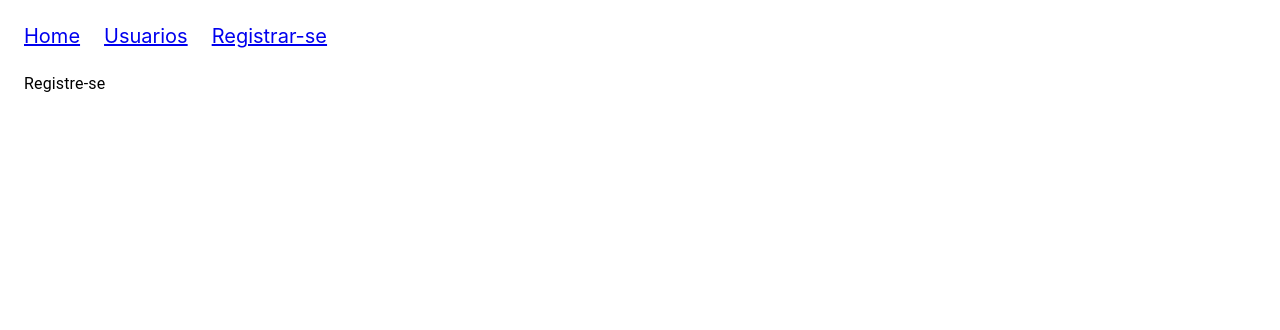
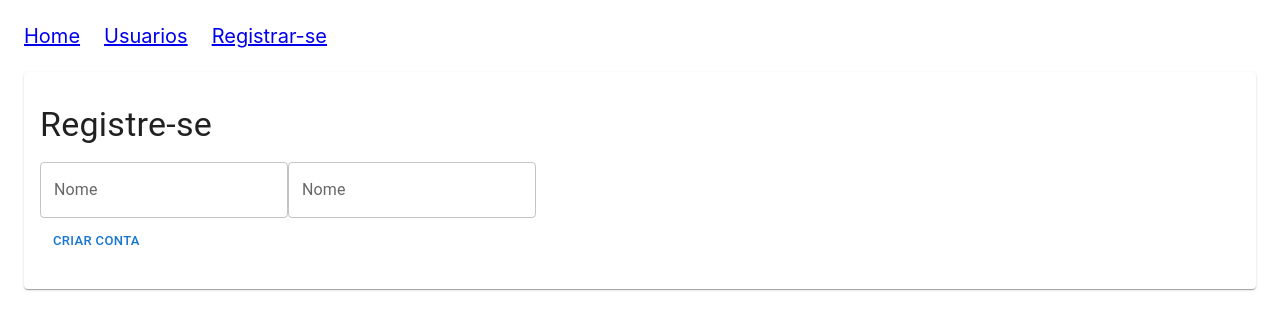
Before and after one commit to nikolasrailan/tcc-match, a Next.js app in the folder front/: page /usuarios/criar in a window 1280 px wide. Shown: the top 330 px of the page. Built offline with nearby package versions, Linux system fonts and the light colour scheme.

Commit message:
iniciando form login

```diff
--- /dev/null
+++ b/front/src/app/components/login/LoginRegisterForm.js
@@ -0,0 +1,21 @@
+import { Button, Card, CardActions, CardContent, TextField, Typography } from "@mui/material";
+
+
+export default function LoginRegisterForm() {
+  return (
+    <Card>
+        <CardContent>
+            <Typography variant="h4" sx={{ my: 2 }}>Registre-se</Typography>
+
+            <TextField id="nome" label="Nome" variant="outlined" />
+
+            <TextField id="nome" label="Nome" variant="outlined" />
+
+
+            <CardActions>
+                <Button size="small">Criar Conta</Button>
+            </CardActions>
+        </CardContent>
+    </Card>
+  );
+}
--- a/front/src/app/usuarios/criar/page.js
+++ b/front/src/app/usuarios/criar/page.js
@@ -1,9 +1,10 @@
+import LoginRegisterForm from "@/app/components/login/LoginRegisterForm";
 import { Typography } from "@mui/material";
 
 export default function UsuarioCriar() {
   return (
     <section>
-      <Typography>Registre-se</Typography>
+      <LoginRegisterForm/>
     </section>
   );
 }
```
